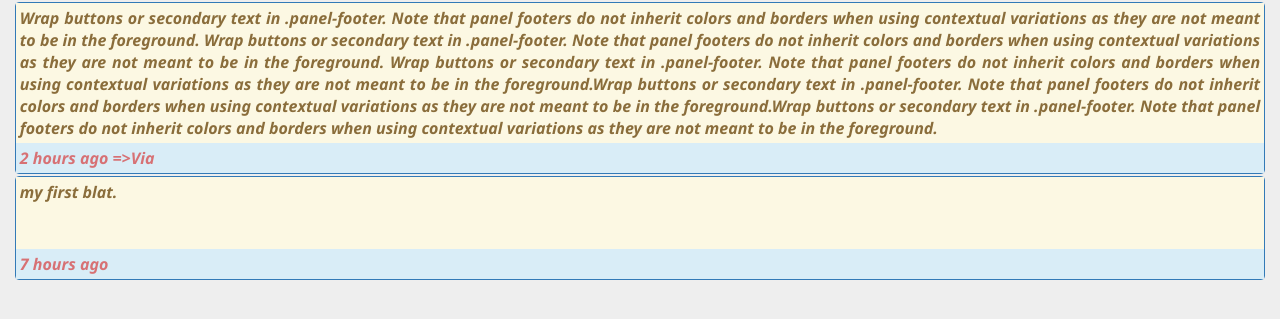
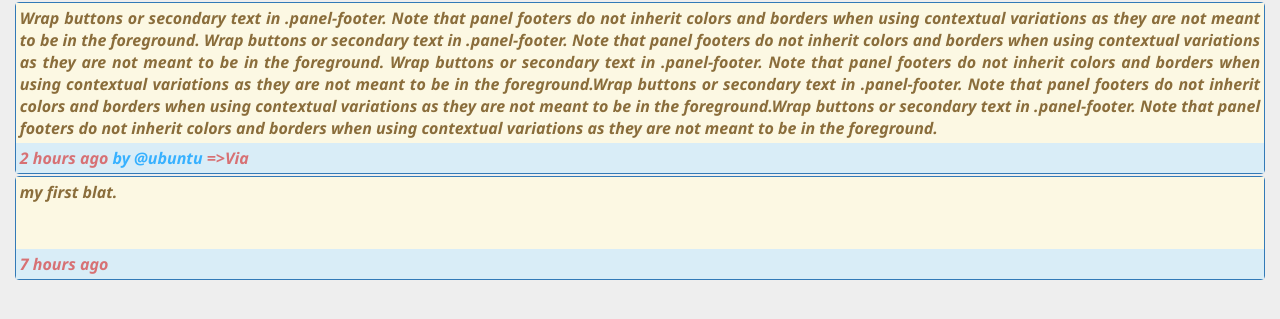
Before and after one commit to deepakmk1993/blather, a Django app: page / in a window 1280 px wide. Shown: the part 51-370 px from the top of the page. Run offline with Django 3.2, Linux system fonts and the light colour scheme; data comes from the database, SQL or seed files in the repository; both versions use the stored data as it was after the commit.

Commit message:
Initialize repository

```diff
--- a/blat/static/css/layout.css
+++ b/blat/static/css/layout.css
@@ -62,7 +62,7 @@
 }
 .panel-footer{
   padding: 4px;
-  color: #fff;
+  /*color: #fff;*/
   background-color: #d9edf7;
 }
 #mycustomform{
--- a/blat/templates/blat/home.html
+++ b/blat/templates/blat/home.html
@@ -12,6 +12,7 @@
       <div class="panel-footer">
         <a href="{% url 'detail' pk=blat.id %}">{{ blat.created_on|naturaltime }}</a>
         {% if blat.via %}
+        by @{{blat.created_by}}
           <a href="{{blat.via}}"><i>=>Via</i></a>
         {% endif %}
       </div>
```
Also changed, not shown: db.sqlite3.
